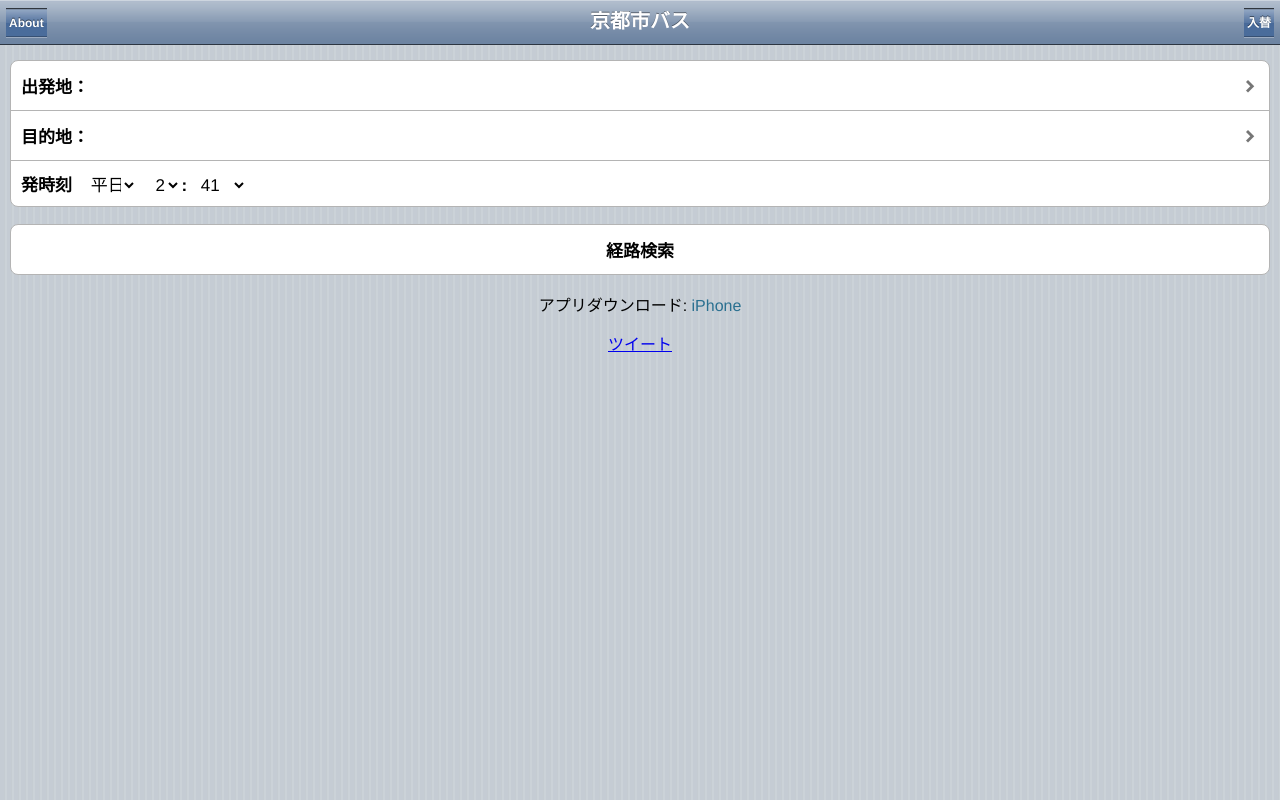
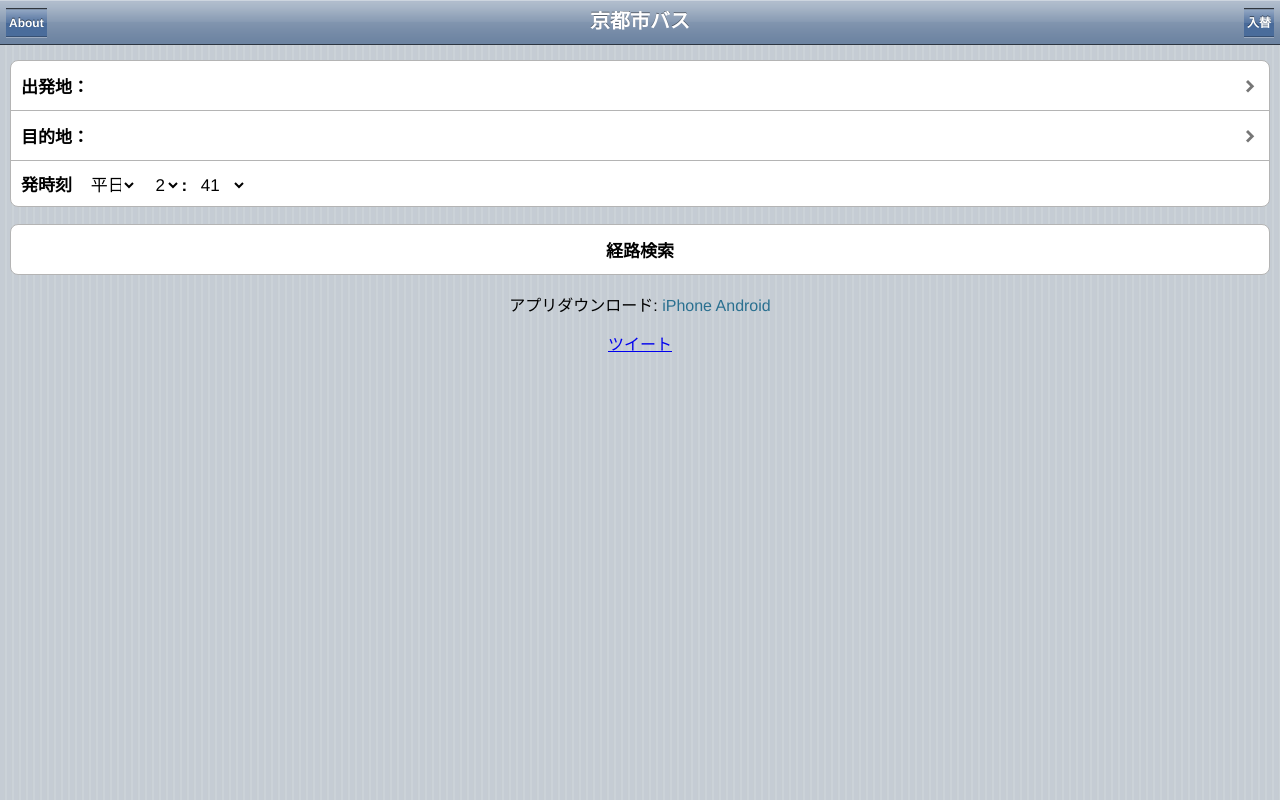
Before and after one commit to melvinxie/xbus, a Django app: template appengine/templates/index.html in a window 1280 px wide. Run offline with Django 3.2, Linux system fonts and the light colour scheme; the template is opened without the code that fills it, so the values that code supplies are empty; some libraries are stand-ins or nearby versions.

Commit message:
add back android links

```diff
--- a/appengine/templates/index.html
+++ b/appengine/templates/index.html
@@ -151,6 +151,8 @@
       アプリダウンロード:
       <a href="https://itunes.apple.com/jp/app/jing-dou-shibasu/id629972727?ls=1&mt=8"
          class="web_link" target="_webapp">iPhone</a>
+      <a href="https://play.google.com/store/apps/details?id=self.edu.kyotobus"
+         class="web_link" target="_webapp">Android</a>
     </p>
     <p>
       <span style="display:inline-block;height:20px;vertical-align:top">
@@ -256,6 +258,7 @@
   </div>
   <p>2013.5.1: ダイヤデータを更新しました。</p>
   <p>2013.4.7: <a target="_webapp" href="https://itunes.apple.com/jp/app/jing-dou-shibasu/id629972727?ls=1&mt=8">iPhoneアプリ</a>をリリースしました。</p>
+  <p>2013.3.4: <a target="_webapp" href="https://play.google.com/store/apps/details?id=self.edu.kyotobus">Androidアプリ</a>をリリースしました。</p>
   <p>iPhone: ブラウザでお使いください。<strong>ホーム画面にブックマーク</strong>を強くお勧めします。</p>
   <p>PC: 同じように使えます。<a target="_webapp"
     href="http://www.google.com/chrome/">Chrome</a>又は<a target="_webapp" href="http://www.apple.com/safari/">Safari</a>ブラウザでお勧めです。</p>
```
Also changed, not shown: 1 other file.
